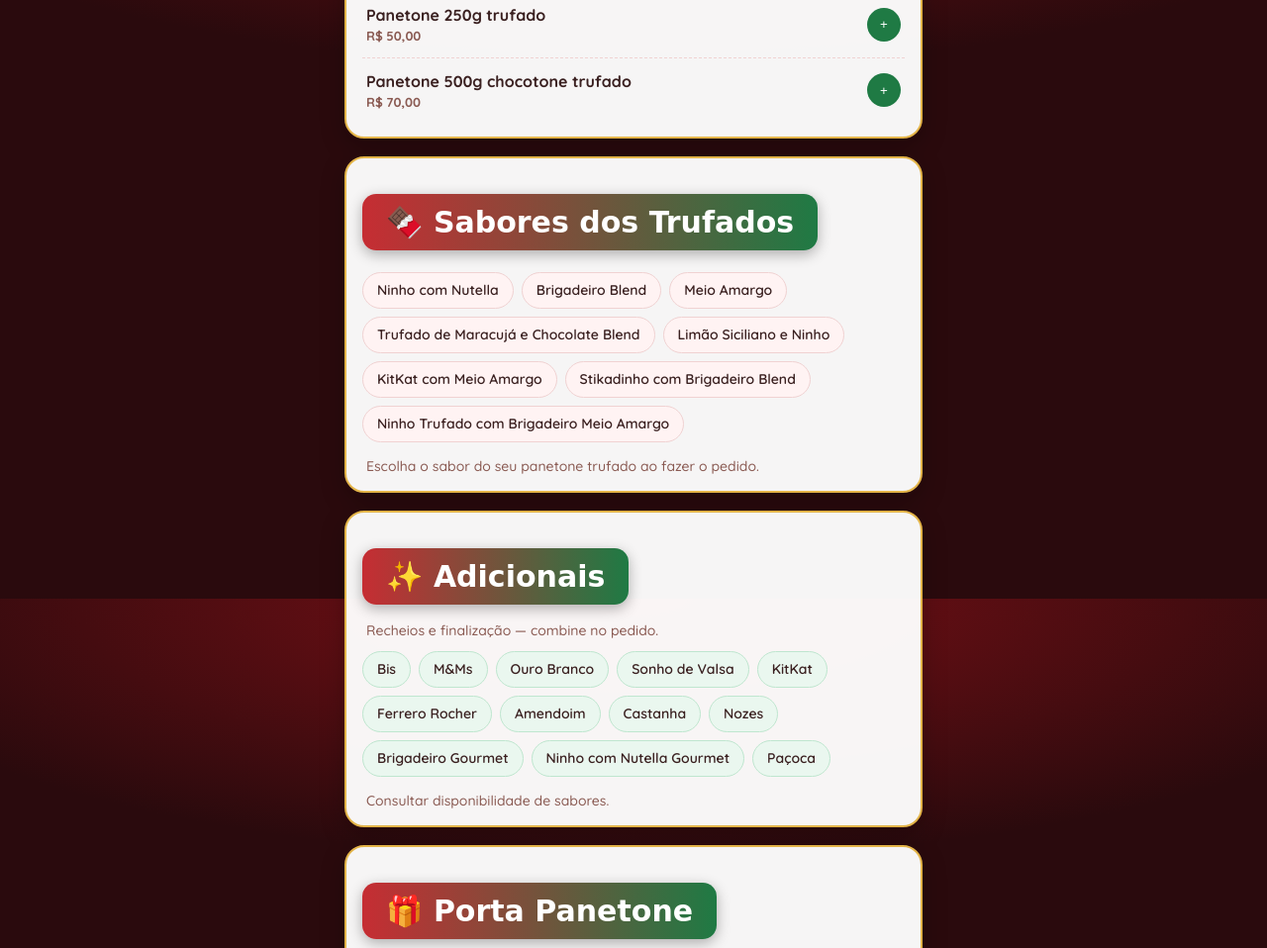
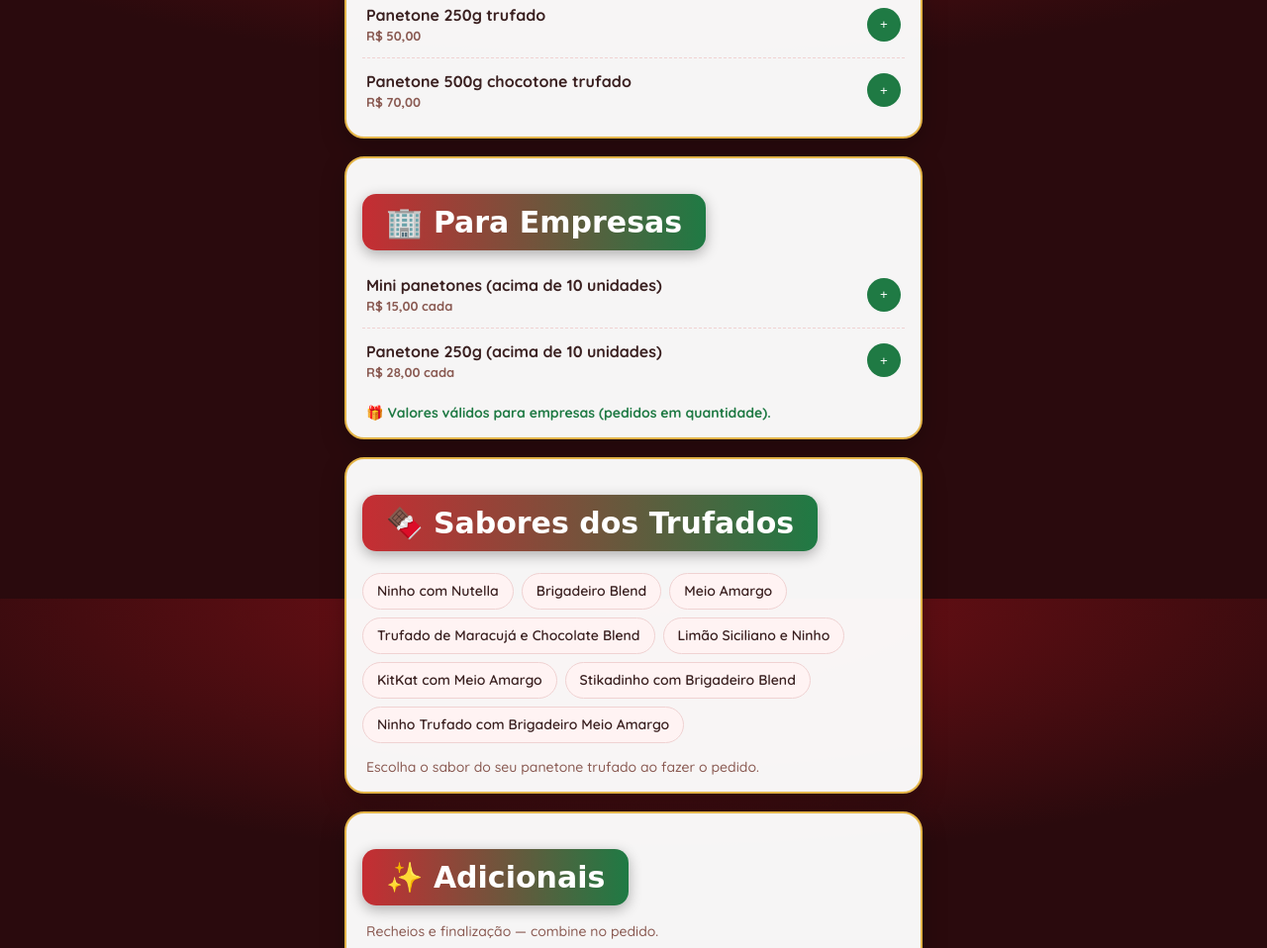
Before and after one commit to sitesprobr/lgr-docinhos, a plain HTML site: page natal.html in a window 1280 px wide. Shown: the part 1795-2753 px from the top of the page at 99% size. Drawn offline with Linux system fonts and the light colour scheme; a web font is replaced by a local one.

Commit message:
Exibe secao Para Empresas

```diff
--- a/natal.html
+++ b/natal.html
@@ -119,6 +119,8 @@
     .destaque-fotos { display: grid; grid-template-columns: 1fr 1fr; gap: 10px; margin: 6px 0 12px }
     .destaque-fotos img { width: 100%; aspect-ratio: 1 / 1; object-fit: cover; border-radius: 14px; border: 2px solid var(--gold); cursor: pointer; box-shadow: 0 4px 14px rgba(0,0,0,.2) }
 
+    .empresa-nota { color: var(--accent2); font-weight: 700; font-size: 14px; margin: 10px 4px 0 }
+
     .q { display: flex; align-items: center; gap: 8px; flex: none }
     .q button { width: 34px; height: 34px; border-radius: 50%; border: 0; background: var(--pill); color: var(--ink); font: 700 20px/1 inherit; cursor: pointer }
     .q button.add { background: var(--accent2); color: #fff }
@@ -198,6 +200,12 @@
       <h2>🍞 Panetones & Chocotones</h2>
       <div class="destaque-fotos" id="panetonesFotos"></div>
       <ul id="panetones"></ul>
+    </section>
+
+    <section>
+      <h2>🏢 Para Empresas</h2>
+      <ul id="empresas"></ul>
+      <p class="empresa-nota">🎁 Valores válidos para empresas (pedidos em quantidade).</p>
     </section>
 
     <section>
@@ -374,6 +382,7 @@
     renderCaixas("caixas", dataNatal.caixas);
     renderFotos("panetonesFotos", dataNatal.panetonesFotos);
     render("panetones", dataNatal.panetones);
+    render("empresas", dataNatal.empresas);
     render("portapanetone", dataNatal.portapanetone);
     renderChips("saboresTrufados", dataNatal.saboresTrufados);
     renderChips("adicionaisNatal", dataNatal.adicionaisNatal, "verde");
```
